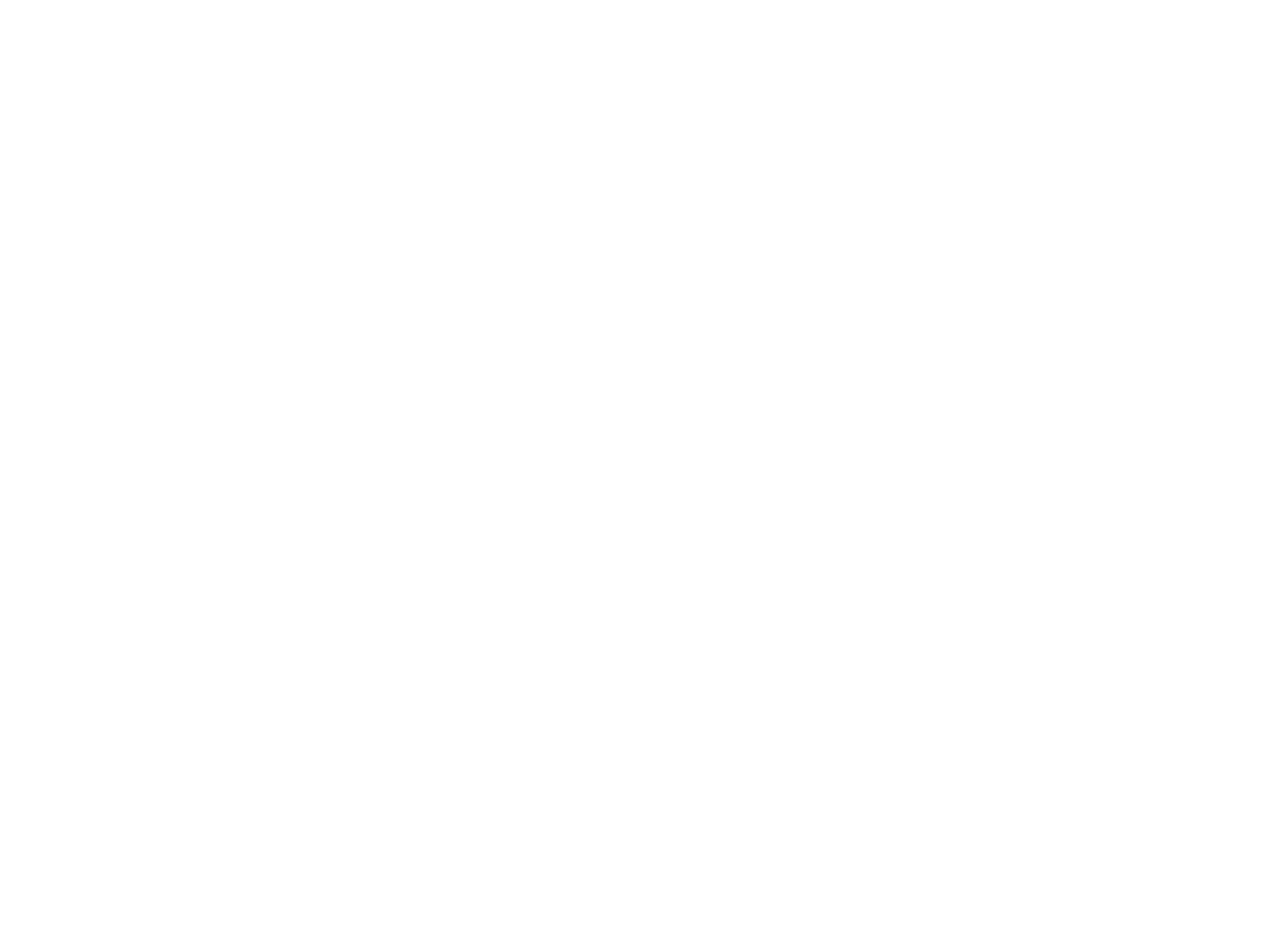
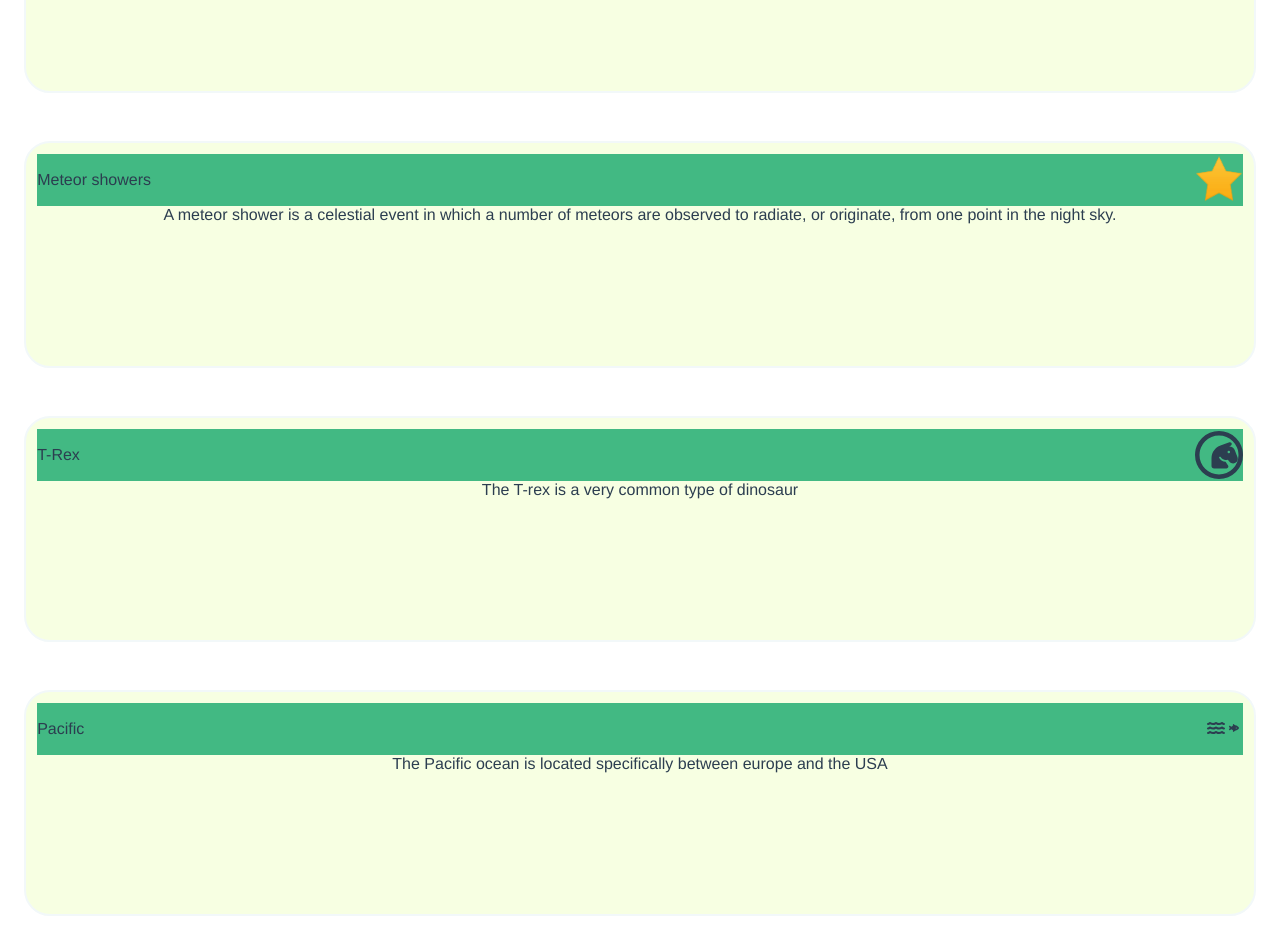
Before and after one commit to sa902/ezekia-project, a Vue app: page / in a window 1280 px wide. Shown: the part 820-1760 px from the top of the page. Before the commit the page ends 800 px from the top, so only its background shows below. Built offline with nearby package versions, Linux system fonts and the light colour scheme.

Commit message:
mobile first data and stuff in

```diff
--- a/src/SpacePage.vue
+++ b/src/SpacePage.vue
@@ -6,7 +6,31 @@
     </h1>
 
     <div class="space-page__body">
-      <museum-highlight></museum-highlight>
+      <museum-highlight v-for="(item,i) in spaceHighlights" :data="item" :key="i">
+        <template slot="icon">
+          <img :src="star" class="museum-highlight__star-image" alt="">
+        </template>
+      </museum-highlight>
+
+
+      <museum-highlight :data="dinoMock">
+        <template slot="icon">
+          <font-awesome-layers class="fa-3x">
+            <font-awesome-icon class="" icon="fa-regular fa-circle"/>
+            <font-awesome-icon class="" style="" transform="shrink-7" icon="fa-solid fa-horse-head "/>
+          </font-awesome-layers>
+        </template>
+      </museum-highlight>
+
+      <museum-highlight :data="oceansMock">
+        <template slot="icon">
+            <font-awesome-icon class="" icon="fa-solid fa-water"/>
+            <font-awesome-icon class="" style="" transform="shrink-7" icon="fa-solid fa-fish-fins "/>
+        </template>
+      </museum-highlight>
+
+
+
     </div>
 
     <!-- Add the museum highlight cards based on the data provided below -->
@@ -17,6 +41,7 @@
 <script>
 
 import MuseumHighlight from './components/MuseumHighlight';
+import star from "./assets/star.png";
 
 export default {
   name: 'SpacePage',
@@ -27,6 +52,21 @@
   props: {},
   data() {
     return {
+      star: star,
+      dinoMock:{
+        date: '2020-04-20 12:20:00',
+        description: 'The T-rex is a very common type of dinosaur',
+        id: 1,
+        image: '',
+        name: 'T-Rex',
+      },
+      oceansMock:{
+        date: '2020-04-20 12:20:00',
+        description: 'The Pacific ocean is located specifically between europe and the USA',
+        id: 1,
+        image: '',
+        name: 'Pacific',
+      },
       spaceHighlights: [
         {
           date: '2020-04-20 12:20:00',
@@ -91,7 +131,8 @@
     font-size: 24px;
     font-weight: 600;
   }
-  &__body{
+
+  &__body {
     //margin: 50px; // for large only
     display: flex;
     justify-content: center;
--- a/src/components/MuseumHighlight.vue
+++ b/src/components/MuseumHighlight.vue
@@ -4,14 +4,17 @@
     <div class="museum-highlight" @mouseenter="mouseEnter" @mouseleave="mouseLeave" @click="mouseClick">
       <div class="museum-highlight__header">
         <div class="museum-highlight__title">
-          title
+          {{ data.name }}
         </div>
         <div class="museum-highlight__icon">
-          <font-awesome-layers class="fa-3x">
-            <font-awesome-icon class="" icon="fa-regular fa-circle"/>
-            <font-awesome-icon class="" style="" transform="shrink-7" icon="fa-solid fa-horse-head "/>
-          </font-awesome-layers>
-          <img :src="star" class="museum-highlight__star-image" alt="">
+          <slot name="icon" />
+        </div>
+      </div>
+      <div class="museum-highlight__body">
+        {{data.description}}
+      </div>
+      <div class="museum-highlight__footer">
+        <div class="museum-highlight__actions">
         </div>
       </div>
     </div>
@@ -19,16 +22,21 @@
 </template>
 
 <script>
-import star from '../assets/star.png'
+
 
 export default {
   name: 'MuseumHighlight',
   components: {},
   mixins: [],
-  props: {},
+  props: {
+    data: {
+      type: Object,
+      required: false,
+    }
+
+  },
   data() {
     return {
-      star: star
     };
   },
   computed: {
@@ -67,6 +75,7 @@
   top: 0px;
   background-color: #f7ffe2;
   transition: all 0.3s ease-out;
+
   &:hover {
     transition: all 0.3s ease-out;
     box-shadow: 0px 8px 16px rgba(38, 38, 38, 0.2);
@@ -101,5 +110,4 @@
 }
 
 
-
 </style>
--- a/src/main.js
+++ b/src/main.js
@@ -5,7 +5,7 @@
 import { library } from '@fortawesome/fontawesome-svg-core'
 
 /* import specific icons */
-import { faHorseHead } from '@fortawesome/free-solid-svg-icons'
+import { faHorseHead,faWater,faFishFins } from '@fortawesome/free-solid-svg-icons'
 import {faCircle} from "@fortawesome/free-regular-svg-icons";
 
 /* import font awesome icon component */
@@ -14,6 +14,7 @@
 /* add icons to the library */
 library.add(faHorseHead)
 library.add(faCircle)
+library.add(faWater,faFishFins)
 
 /* add font awesome icon component */
 Vue.component('font-awesome-icon', FontAwesomeIcon)
```
